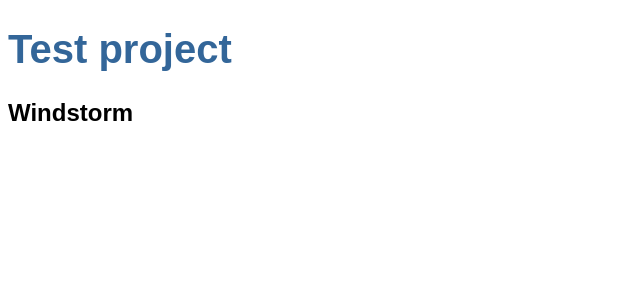
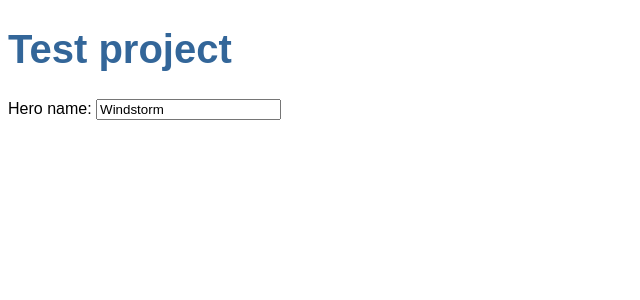
Before and after one commit to Okode100/test_project, an Angular app: page / in a window 1280 px wide. Shown: the top 300 px of the page, without its empty margins (0-640 px from the left). Built offline with nearby package versions, Linux system fonts and the light colour scheme.

Commit message:
add the ngModul

```diff
--- /dev/null
+++ b/src/app/hero.ts
@@ -0,0 +1,4 @@
+export interface Hero {
+  id: number;
+  name: string;
+}
--- a/src/app/heroes/heroes.component.html
+++ b/src/app/heroes/heroes.component.html
@@ -1 +1,4 @@
-<h2>{{hero}}</h2>
+<div>
+  <label for="name">Hero name: </label>
+  <input id="name" [(ngModel)]="hero.name" placeholder="name">
+</div>
--- a/src/app/heroes/heroes.component.ts
+++ b/src/app/heroes/heroes.component.ts
@@ -1,12 +1,20 @@
 import { Component } from '@angular/core';
+import { Hero } from '../hero';
+import {UpperCasePipe} from '@angular/common';
+import {FormsModule} from '@angular/forms';
 
 @Component({
   selector: 'app-heroes',
-  imports: [],
   templateUrl: './heroes.component.html',
-  styleUrl: './heroes.component.css'
+  imports: [
+    UpperCasePipe,
+    FormsModule
+  ],
+  styleUrls: ['./heroes.component.css']
 })
 export class HeroesComponent {
-  hero = 'Windstorm';
-
+  hero: Hero = {
+    id: 1,
+    name: 'Windstorm'
+  };
 }
```
